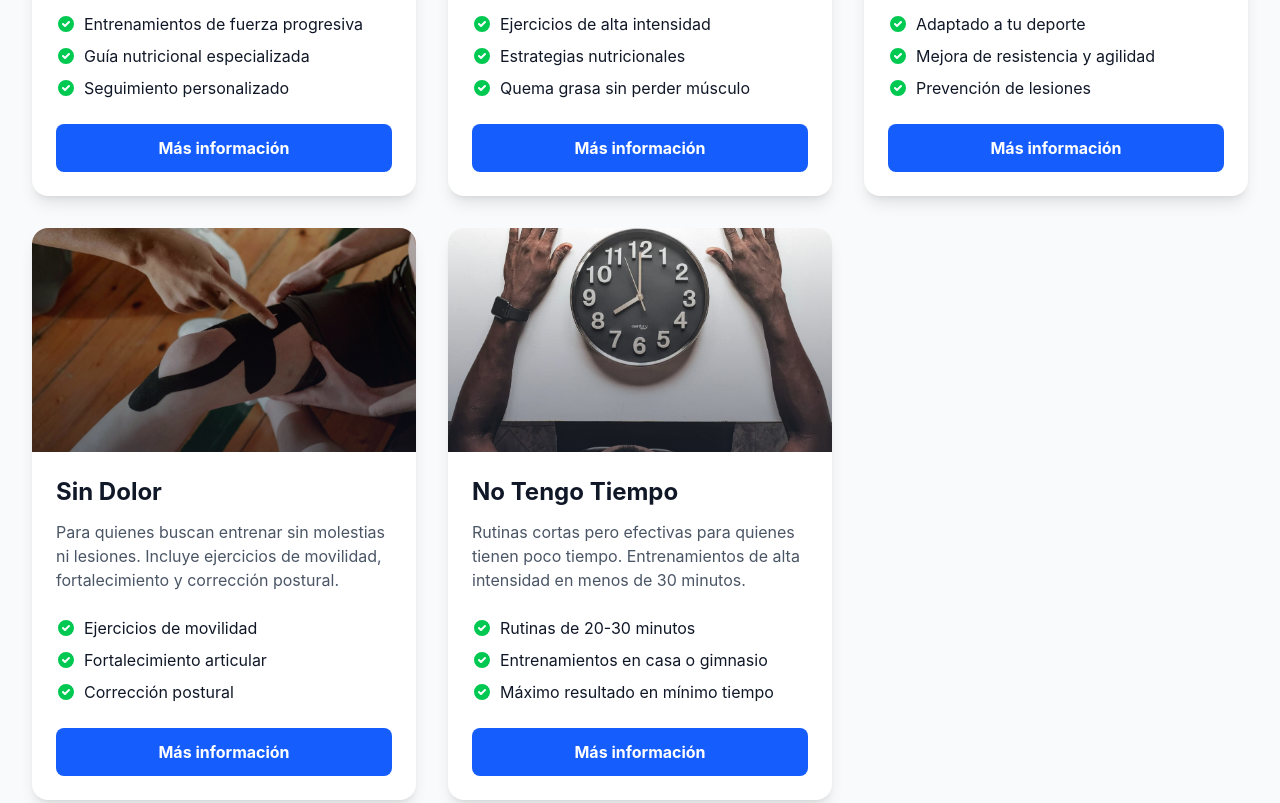
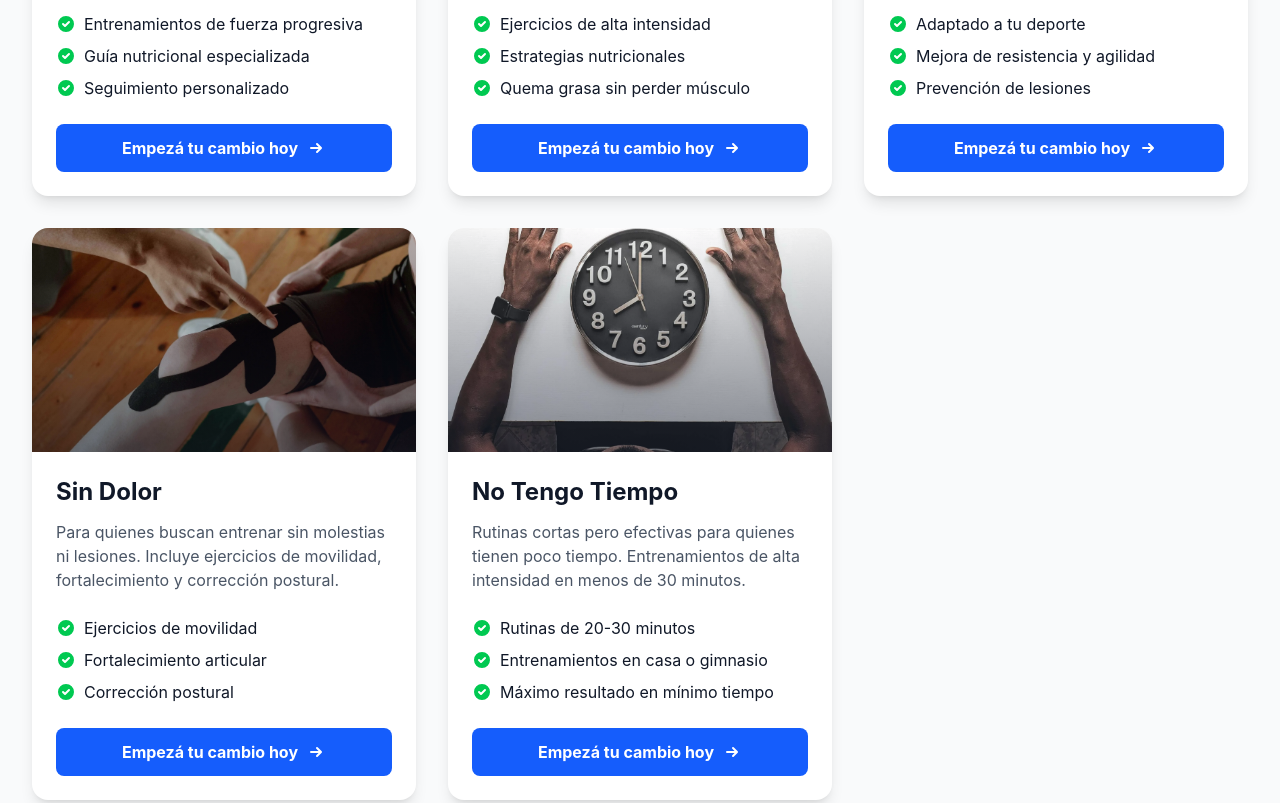
Before and after one commit to LeguizaFranco/moove-landing-page, an Astro site: page / in a window 1280 px wide. Shown: the part 2720-3523 px from the top of the page. Built offline with nearby package versions, Linux system fonts and the light colour scheme; Astro itself is replaced by a stand-in of ours; a script that the page names is missing.

Commit message:
cambios v.2

```diff
--- a/src/components/Plans.astro
+++ b/src/components/Plans.astro
@@ -90,10 +90,22 @@
                     <div class="mt-auto">
                         <a
                             href="https://wa.me/2494547001"
-                            aria-label="Ver más sobre el Plan Aumento de masa muscular"
-                            class="block w-full bg-blue-600 hover:bg-blue-700 text-white text-center font-bold py-3 px-6 rounded-lg transition duration-200"
+                            target="_blank"
+                            aria-label="Contacta por WhatsApp para obtener más detalles sobre el Plan Sin Dolor"
+                            title="Contacta vía WhatsApp para más información sobre el Plan Sin Dolor"
+                            class="w-full bg-blue-600 hover:bg-blue-700 text-white text-center font-bold py-3 px-6 rounded-lg transition duration-200 flex items-center justify-center gap-2"
                         >
-                            Más información
+                            Empezá tu cambio hoy
+                            <svg
+                                class="w-5 h-5"
+                                fill="currentColor"
+                                viewBox="0 0 20 20"
+                            >
+                                <path
+                                    fill-rule="evenodd"
+                                    d="M10.293 5.293a1 1 0 011.414 0l4 4a1 1 0 010 1.414l-4 4a1 1 0 01-1.414-1.414L12.586 11H5a1 1 0 110-2h7.586l-2.293-2.293a1 1 0 010-1.414z"
+                                    clip-rule="evenodd"></path>
+                            </svg>
                         </a>
                     </div>
                 </div>
@@ -173,10 +185,22 @@
                     <div class="mt-auto">
                         <a
                             href="https://wa.me/2494547001"
-                            aria-label="Ver más sobre el Plan Pérdida de grasa"
-                            class="block w-full bg-blue-600 hover:bg-blue-700 text-white text-center font-bold py-3 px-6 rounded-lg transition duration-200"
+                            target="_blank"
+                            aria-label="Contacta por WhatsApp para obtener más detalles sobre el Plan Sin Dolor"
+                            title="Contacta vía WhatsApp para más información sobre el Plan Sin Dolor"
+                            class="w-full bg-blue-600 hover:bg-blue-700 text-white text-center font-bold py-3 px-6 rounded-lg transition duration-200 flex items-center justify-center gap-2"
                         >
-                            Más información
+                            Empezá tu cambio hoy
+                            <svg
+                                class="w-5 h-5"
+                                fill="currentColor"
+                                viewBox="0 0 20 20"
+                            >
+                                <path
+                                    fill-rule="evenodd"
+                                    d="M10.293 5.293a1 1 0 011.414 0l4 4a1 1 0 010 1.414l-4 4a1 1 0 01-1.414-1.414L12.586 11H5a1 1 0 110-2h7.586l-2.293-2.293a1 1 0 010-1.414z"
+                                    clip-rule="evenodd"></path>
+                            </svg>
                         </a>
                     </div>
                 </div>
@@ -256,10 +280,22 @@
                     <div class="mt-auto">
                         <a
                             href="https://wa.me/2494547001"
-                            aria-label="Ver más sobre el Plan Deportistas"
-                            class="block w-full bg-blue-600 hover:bg-blue-700 text-white text-center font-bold py-3 px-6 rounded-lg transition duration-200"
+                            target="_blank"
+                            aria-label="Contacta por WhatsApp para obtener más detalles sobre el Plan Sin Dolor"
+                            title="Contacta vía WhatsApp para más información sobre el Plan Sin Dolor"
+                            class="w-full bg-blue-600 hover:bg-blue-700 text-white text-center font-bold py-3 px-6 rounded-lg transition duration-200 flex items-center justify-center gap-2"
                         >
-                            Más información
+                            Empezá tu cambio hoy
+                            <svg
+                                class="w-5 h-5"
+                                fill="currentColor"
+                                viewBox="0 0 20 20"
+                            >
+                                <path
+                                    fill-rule="evenodd"
+                                    d="M10.293 5.293a1 1 0 011.414 0l4 4a1 1 0 010 1.414l-4 4a1 1 0 01-1.414-1.414L12.586 11H5a1 1 0 110-2h7.586l-2.293-2.293a1 1 0 010-1.414z"
+                                    clip-rule="evenodd"></path>
+                            </svg>
                         </a>
                     </div>
                 </div>
@@ -339,10 +375,22 @@
                     <div class="mt-auto">
                         <a
                             href="https://wa.me/2494547001"
-                            aria-label="Ver más sobre el Plan Sin dolor"
-                            class="block w-full bg-blue-600 hover:bg-blue-700 text-white text-center font-bold py-3 px-6 rounded-lg transition duration-200"
+                            target="_blank"
+                            aria-label="Contacta por WhatsApp para obtener más detalles sobre el Plan Sin Dolor"
+                            title="Contacta vía WhatsApp para más información sobre el Plan Sin Dolor"
+                            class="w-full bg-blue-600 hover:bg-blue-700 text-white text-center font-bold py-3 px-6 rounded-lg transition duration-200 flex items-center justify-center gap-2"
                         >
-                            Más información
+                            Empezá tu cambio hoy
+                            <svg
+                                class="w-5 h-5"
+                                fill="currentColor"
+                                viewBox="0 0 20 20"
+                            >
+                                <path
+                                    fill-rule="evenodd"
+                                    d="M10.293 5.293a1 1 0 011.414 0l4 4a1 1 0 010 1.414l-4 4a1 1 0 01-1.414-1.414L12.586 11H5a1 1 0 110-2h7.586l-2.293-2.293a1 1 0 010-1.414z"
+                                    clip-rule="evenodd"></path>
+                            </svg>
                         </a>
                     </div>
                 </div>
@@ -422,10 +470,22 @@
                     <div class="mt-auto">
                         <a
                             href="https://wa.me/2494547001"
-                            aria-label="Ver más sobre el Plan No tengo tiempo"
-                            class="block w-full bg-blue-600 hover:bg-blue-700 text-white text-center font-bold py-3 px-6 rounded-lg transition duration-200"
+                            target="_blank"
+                            aria-label="Contacta por WhatsApp para obtener más detalles sobre el Plan Sin Dolor"
+                            title="Contacta vía WhatsApp para más información sobre el Plan Sin Dolor"
+                            class="w-full bg-blue-600 hover:bg-blue-700 text-white text-center font-bold py-3 px-6 rounded-lg transition duration-200 flex items-center justify-center gap-2"
                         >
-                            Más información
+                            Empezá tu cambio hoy
+                            <svg
+                                class="w-5 h-5"
+                                fill="currentColor"
+                                viewBox="0 0 20 20"
+                            >
+                                <path
+                                    fill-rule="evenodd"
+                                    d="M10.293 5.293a1 1 0 011.414 0l4 4a1 1 0 010 1.414l-4 4a1 1 0 01-1.414-1.414L12.586 11H5a1 1 0 110-2h7.586l-2.293-2.293a1 1 0 010-1.414z"
+                                    clip-rule="evenodd"></path>
+                            </svg>
                         </a>
                     </div>
                 </div>
@@ -439,8 +499,8 @@
             </p>
             <a
                 href="https://wa.me/2494547001"
+                target="_blank"
                 aria-label="Consulta gratuita"
-                target="_blank"
                 class="inline-flex items-center px-6 py-3 border border-transparent text-base font-bold rounded-md text-white bg-gray-900 hover:bg-gray-800 transition"
             >
                 Consultanos
```
